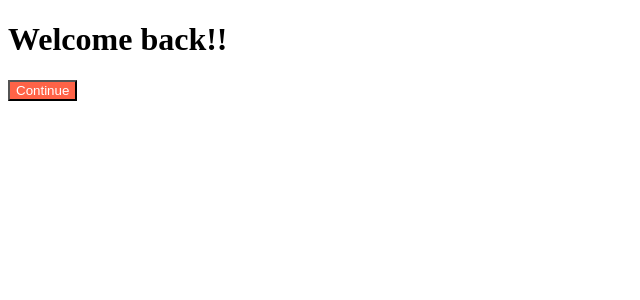
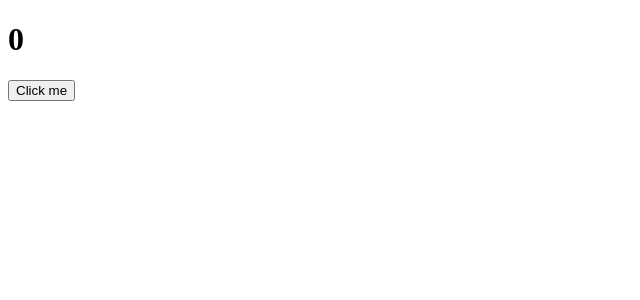
Before and after one commit to devAviat/react-react-movie-app-2022, a React (Create React App) app in the folder react-app/: page / in a window 1280 px wide. Shown: the top 300 px of the page, without its empty margins (0-640 px from the left). Built offline with nearby package versions, Linux system fonts and the light colour scheme.

Commit message:
#6.1 useEffect

```diff
--- a/react-app/src/App.js
+++ b/react-app/src/App.js
@@ -1,11 +1,18 @@
-import Button from './Button';
-import styles from './App.module.css';
+import { useState, useEffect } from 'react';
 
 function App() {
+    const [counter, setValue] = useState(0);
+    const onClick = () => setValue((prev) => prev + 1);
+    console.log('i run all the time');
+
+    useEffect(() => {
+        console.log('CALL THE API');
+    }, []);
+
     return (
         <div>
-            <h1 className={styles.title}>Welcome back!!</h1>
-            <Button text={'Continue'} />
+            <h1>{counter}</h1>
+            <button onClick={onClick}>Click me</button>
         </div>
     );
 }
--- a/react-app/src/App.module.css
+++ /dev/null
@@ -1,5 +0,0 @@
-title {
-    font-family: -apple-system, BlinkMacSystemFont, 'Segoe UI', Roboto, Oxygen, Ubuntu, Cantarell,
-        'Open Sans', 'Helvetica Neue', sans-serif;
-    font-size: 50px;
-}
--- a/react-app/src/Button.js
+++ /dev/null
@@ -1,9 +0,0 @@
-import { PropTypes } from 'prop-types';
-import styles from './Button.module.css';
-function Button({ text }) {
-    return <button className={styles.btn}>{text}</button>;
-}
-Button.prototype = {
-    text: PropTypes.string.isRequired,
-};
-export default Button;
--- a/react-app/src/Button.module.css
+++ /dev/null
@@ -1,4 +0,0 @@
-button {
-    color: white;
-    background-color: tomato;
-}
```
